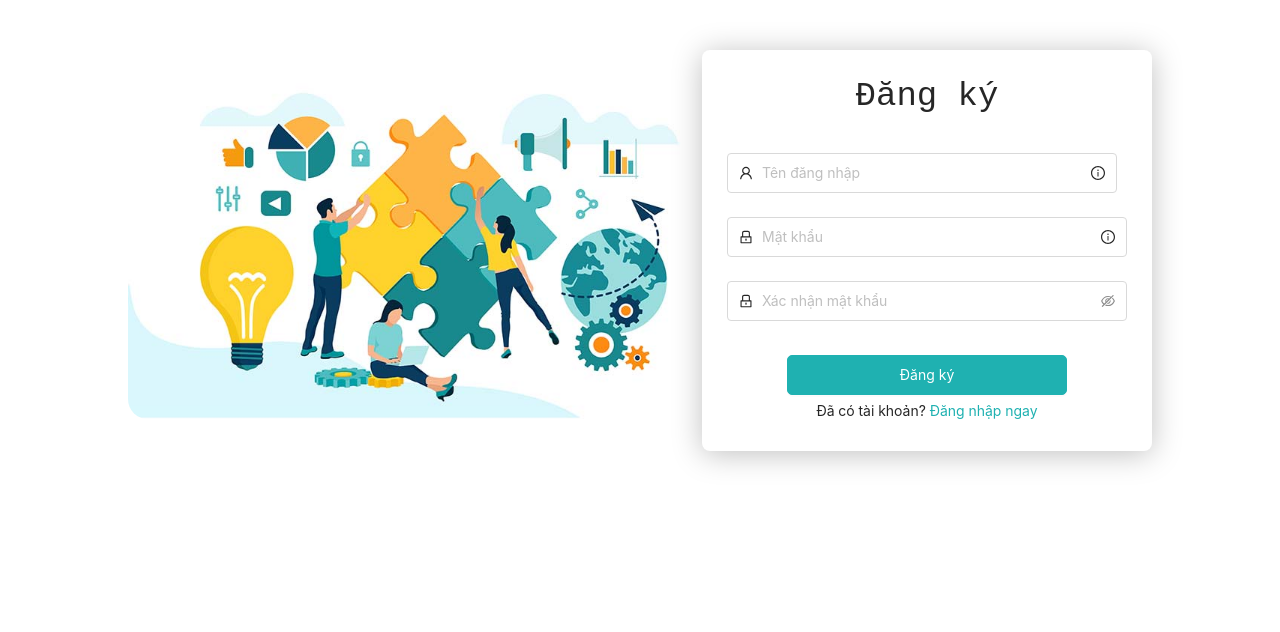
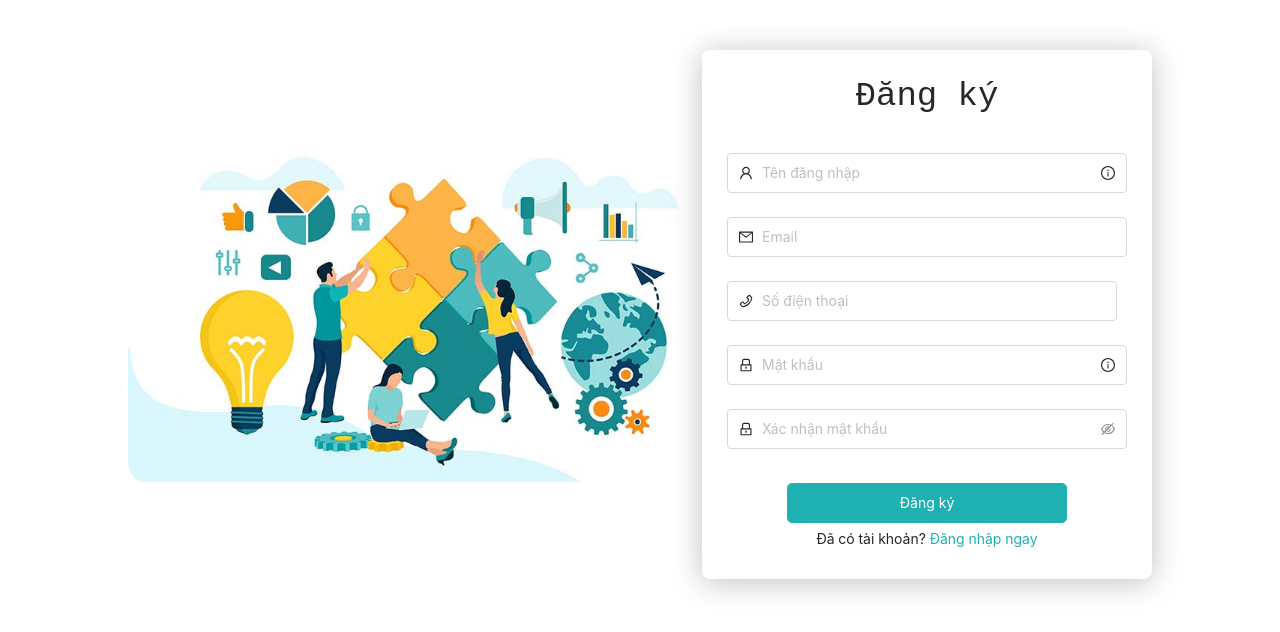
Before and after one commit to CongNgheMoi-DHKTPM15ATT/app-chat-frontend, a React (Create React App) app: page /register in a window 1280 px wide. Shown: the top 632 px of the page. Built offline with nearby package versions, Linux system fonts and the light colour scheme; no server answers.

Commit message:
fix emit mess

```diff
--- a/src/App.js
+++ b/src/App.js
@@ -1,32 +1,42 @@
-import { lazy, Suspense } from "react";
+import { lazy, Suspense, useEffect } from "react";
 import { Routes, Route, Navigate, Link } from "react-router-dom";
 import HomePage from "./components/homePage/homePage";
-import Loading from "./basicComponent/loading"
+import Loading from "./basicComponent/loading";
 import { Button } from "antd";
+import { io } from "socket.io-client";
 
 const Register = lazy(() => import("./components/register/register"));
 const Login = lazy(() => import("./components/login/login"));
-
+const socket = io("https://halo-chat.herokuapp.com");
 function App() {
+  useEffect(() => {
+    socket.emit("addUser", { senderId: "634255ff21fbe65180fa2f07" });
+  }, []);
   return (
     <div className="App">
-      <Suspense fallback={<Loading />} >
+      <Suspense fallback={<Loading />}>
         <Routes>
           <Route path="/" element={<Navigate replace to="/home" />} />
           <Route path="/login" element={<Login />} />
           <Route path="/register" element={<Register />} />
-        <Route path="/home" element={<HomePage />} />
-        <Route path="*" element={
+          <Route path="/home" element={<HomePage socket={socket} />} />
+          <Route
+            path="*"
+            element={
               <div>
                 <center>
-                <br/>
+                  <br />
                   <h3>Lỗi 404</h3>
-                <br/>
+                  <br />
                   <h5>Bạn đang truy cập vào đường dẫn không tồn tại</h5>
-                <br/>
-                <Link to="/home"><Button>Quay lại trang chủ</Button></Link>
+                  <br />
+                  <Link to="/home">
+                    <Button>Quay lại trang chủ</Button>
+                  </Link>
                 </center>
-        </div>}/>
+              </div>
+            }
+          />
         </Routes>
       </Suspense>
     </div>
--- a/src/components/chat/chat.jsx
+++ b/src/components/chat/chat.jsx
@@ -1,65 +1,55 @@
 import { Button, Form } from "antd";
 import TextArea from "antd/lib/input/TextArea";
 import { SendOutlined } from "@ant-design/icons";
-import { io } from "socket.io-client";
-import { useEffect, useState } from "react";
+import { useEffect } from "react";
 
-// const socket = io("https://halo-chat.herokuapp.com");
-
-function Chat(){
-    // const [isConnected, setIsConnected] = useState(socket.connected);
-    // useEffect(() =>{
-    //     socket.on('connect', (socket) => {
-    //         console.log("connect socket with id: " + socket.id);
-    //         setIsConnected(true);
-    //       });
-    // },[]);
-    const handleEmitMessage = (()=>{
+function Chat({ socket }) {
+  useEffect(() => {
+    socket.on("getMessage", (data) => {
+      console.log(data.text);
+    });
+  }, [socket]);
+  const handleEmitMessage = () => {
     let _text = document.getElementById("mess-text").innerHTML.trim();
     document.getElementById("mess-text").value = "";
     // nguyenhainam_01 = 634255ff21fbe65180fa2f07;
-        // reseiver_id = 63425121c536a187791692d0;
-        // socket.emit('sendMessage', {
-        //     senderId: "63417151a91aadf420e95dce",
-        //     receiverId: "63425121c536a187791692d0",
-        //     text: {_text},
-        // })
-
-        // socket.on('getMessage', function(data) {
-        //     console.log("nhận được: " + data);
-        // });
+    // nguyenhainam_02 = 63425fe9468cba4024ddb894;
+    socket.emit("send", {
+      senderId: "634255ff21fbe65180fa2f07",
+      receiverId: "63425fe9468cba4024ddb894",
+      text: _text,
     });
+  };
 
   return (
     <div className="chat">
       <div className="chat-header">
-                <div className="chat-header-info">
-
-                </div>
-                <div className="chat-header-toolbar">
-
-                </div>
+        <div className="chat-header-info"></div>
+        <div className="chat-header-toolbar"></div>
       </div>
       <div className="chat-center">
-                <div className="chat-center-message">
-
-                </div>
+        <div className="chat-center-message"></div>
       </div>
       <div className="chat-footer">
-                <div className="chat-footer-toolbar">
-
-                </div>
-                <Form  className="chat-footer-input">
+        <div className="chat-footer-toolbar"></div>
+        <Form className="chat-footer-input">
           <Form.Item className="chat-footer-input-form">
-                        <TextArea rows={3}  placeholder="Nhập tin nhắn...." className="text-area"
-                        name="text" id="mess-text"
-                        onPressEnter={handleEmitMessage}>
-                        </TextArea>
-
+            <TextArea
+              rows={3}
+              placeholder="Nhập tin nhắn...."
+              className="text-area"
+              name="text"
+              id="mess-text"
+              onPressEnter={handleEmitMessage}
+            ></TextArea>
           </Form.Item>
           <Form.Item className="chat-footer-input-action">
             {/* <Button htmlType="submit" className="action-icon"><SendOutlined /></Button> */}
-                        <Button className="action-icon" onClick={handleEmitMessage}> Gửi<SendOutlined /></Button>
+            <Button className="action-icon" onClick={handleEmitMessage}>
+              {" "}
+              Gửi
+              <SendOutlined />
+            </Button>
           </Form.Item>
         </Form>
       </div>
--- a/src/components/homePage/homePage.jsx
+++ b/src/components/homePage/homePage.jsx
@@ -4,50 +4,11 @@ import { Link } from "react-router-dom";
 import SideBar from "../sideBar/sidebar";
 import Chat from "../chat/chat";
 
-function HomePage() {
-  let _countDown = new Date("Oct 10, 2022 12:30:00").getTime();
-
-  const [_days, _setDays] = useState();
-  const [_hours, _setHours] = useState();
-  const [_minutes, _setMinutes] = useState();
-  const [_seconds, _setSeconds] = useState();
-
-  // useEffect(() => {
-  //   setInterval(function () {
-  //     let now = new Date().getTime();
-  //     let distance = _countDown - now;
-  //     let days = Math.floor(distance / (1000 * 60 * 60 * 24));
-  //     let hours = Math.floor(
-  //       (distance % (1000 * 60 * 60 * 24)) / (1000 * 60 * 60)
-  //     );
-  //     let minutes = Math.floor((distance % (1000 * 60 * 60)) / (1000 * 60));
-  //     let seconds = Math.floor((distance % (1000 * 60)) / 1000);
-
-  //     _setDays(days);
-  //     _setHours(hours);
-  //     _setMinutes(minutes);
-  //     _setSeconds(seconds);
-  //   });
-  // });
-
+function HomePage({ socket }) {
   return (
     <div className="homepage">
       <SideBar />
-      <Chat/>
-      {/* <h1>Báo cáo lần 1 App Chat Project</h1>
-      <h2>
-        <h4>
-          {_days} ngày {_hours} giờ {_minutes} phút {_seconds} giây
-        </h4>
-      </h2>
-
-      <Button className="btn btn-login">
-        <Link to="/login"> Đăng nhập </Link>
-      </Button>
-
-      <Button className="btn btn-register">
-        <Link to="/register">Đăng ký </Link>
-      </Button> */}
+      <Chat socket={socket} />
     </div>
   );
 }
--- a/src/components/login/login.jsx
+++ b/src/components/login/login.jsx
@@ -5,7 +5,7 @@ import userAPI from "../../api/userAPI";
 import { useEffect } from "react";
 import axios from "axios";
 
-function Login() {
+function Login({ socket }) {
   const navigate = useNavigate();
 
   const handleLogin = async (value) => {
--- a/src/components/register/register.jsx
+++ b/src/components/register/register.jsx
@@ -5,7 +5,7 @@ import {
   LockOutlined,
   MailOutlined,
   UserOutlined,
-  CodeOutlined,
+  PhoneOutlined,
 } from "@ant-design/icons";
 import userAPI from "../../api/userAPI";
 
@@ -17,6 +17,8 @@ function Register() {
       const params = {
         user_name: value.username,
         password: value.password,
+        phone: value.phone,
+        email: value.email,
       };
       const response = await userAPI.RegisterByUserName(params);
       console.log(response);
@@ -82,7 +84,7 @@ function Register() {
               />
             </Form.Item>
           </Form.Item>
-          {/* <Form.Item>
+          <Form.Item>
             <Form.Item
               name="email"
               rules={[
@@ -99,7 +101,25 @@ function Register() {
                 type="text"
               />
             </Form.Item>
-          </Form.Item> */}
+          </Form.Item>
+          <Form.Item>
+            <Form.Item
+              name="phone"
+              rules={[
+                {
+                  required: true,
+                  message: "Số điện thoại không được để trống",
+                },
+              ]}
+              noStyle
+            >
+              <Input
+                prefix={<PhoneOutlined className="site-form-item-icon" />}
+                placeholder="Số điện thoại"
+                type="text"
+              />
+            </Form.Item>
+          </Form.Item>
           {/* <Form.Item>
             <Form.Item name="firstname" noStyle>
               <Input
--- a/src/index.js
+++ b/src/index.js
@@ -7,11 +7,9 @@ import reportWebVitals from "./reportWebVitals";
 
 const root = ReactDOM.createRoot(document.getElementById("root"));
 root.render(
-  <React.StrictMode>
-    <Router>
-      <App />
-    </Router>
-  </React.StrictMode>
+  <Router>
+    <App />
+  </Router>
 );
 
 // If you want to start measuring performance in your app, pass a function
```
Also changed, not shown: public/index.html (+1 -22 lines), 1 other file (tests, documents, lock files or other folders). Lines whose indentation alone changed are shown as unchanged.
